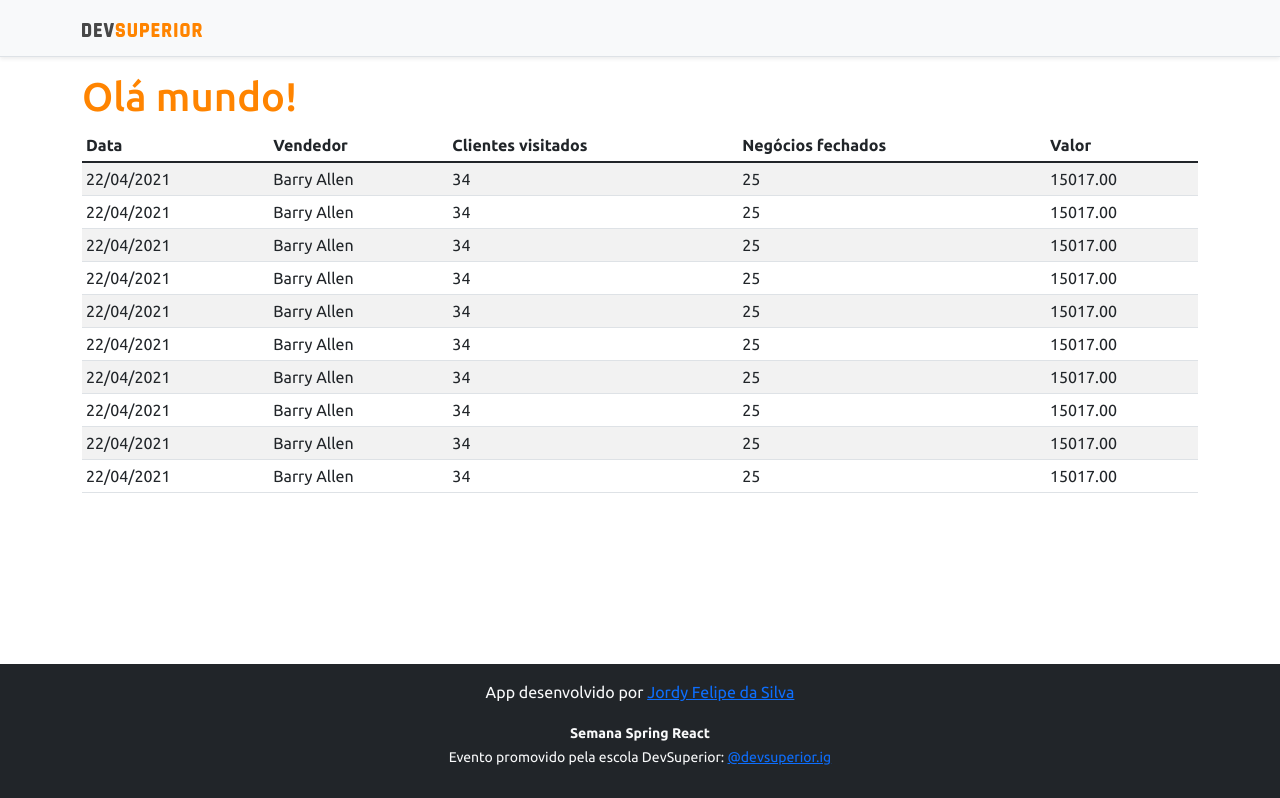
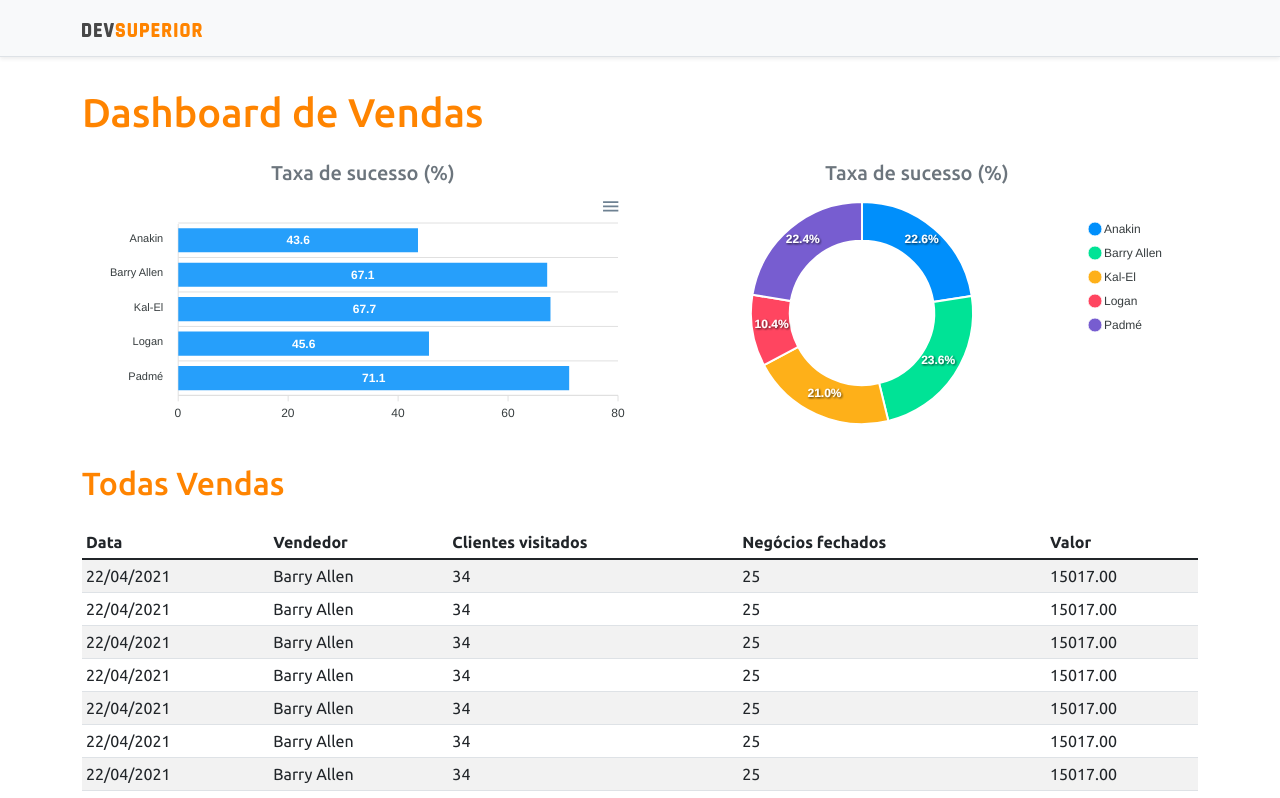
Before and after one commit to jordyfelipe/projeto-sds3, a React (Create React App) app in the folder frontend/: page / in a window 1280 px wide. Shown: the top 798 px of the page. Built offline with nearby package versions, Linux system fonts and the light colour scheme.

Commit message:
Static charts

```diff
--- a/frontend/package.json
+++ b/frontend/package.json
@@ -11,8 +11,10 @@
     "@types/node": "^12.0.0",
     "@types/react": "^17.0.0",
     "@types/react-dom": "^17.0.0",
+    "apexcharts": "^3.29.0",
     "bootstrap": "^5.1.3",
     "react": "^17.0.2",
+    "react-apexcharts": "^1.3.9",
     "react-dom": "^17.0.2",
     "react-scripts": "4.0.3",
     "typescript": "^4.1.2",
--- a/frontend/src/App.tsx
+++ b/frontend/src/App.tsx
@@ -1,4 +1,6 @@
+import BarChart from "components/BarChart";
 import DataTable from "components/DataTable";
+import DonutChart from "components/DonutChart";
 import Footer from "components/Footer";
 import NavBar from "components/NavBar";
 
@@ -10,8 +12,25 @@ function App() {
     <>
       <NavBar />
       <div className="container">
-        <h1 className="text-primary">Olá mundo!</h1>
+        <h1 className="text-primary py-3">Dashboard de Vendas</h1>
+
+        <div className="row px-3">
+          <div className="col-sm-6">
+          <h5 className="text-center text-secondary">Taxa de sucesso (%)</h5>
+            <BarChart />
+          </div>
+          <div className="col-sm-6">
+            <h5 className="text-center text-secondary">Taxa de sucesso (%)</h5>
+            <DonutChart />
+          </div>
+        </div>
+
+        <div className="py-3">
+          <h2 className="text-primary">Todas Vendas</h2>
+        </div>
+
         <DataTable />
+
       </div>
       <Footer />
     </>
--- /dev/null
+++ b/frontend/src/components/BarChart/index.tsx
@@ -0,0 +1,49 @@
+/**
+Obs.: Função Lambda está sendo atribuída a uma variável chamada NavBar.
+const DataTable = () => {} ao invés de function NavBar() {},
+porém, as duas formas estão corretas.
+*/
+
+/**
+Verificar página Apex Charts React
+https://apexcharts.com/docs/react-charts/
+*/
+
+import Chart from 'react-apexcharts';
+
+const BarChart = () => {
+
+    const options = {
+        plotOptions: {
+            bar: {
+                horizontal: true,
+            }
+        },
+    };
+
+    const mockData = {
+        labels: {
+            categories: ['Anakin', 'Barry Allen', 'Kal-El', 'Logan', 'Padmé']
+        },
+        series: [
+            {
+                name: "% Sucesso",
+                data: [43.6, 67.1, 67.7, 45.6, 71.1]
+            }
+        ]
+    };
+
+    return (
+        <Chart
+            /** Referenciando a variável const options acima */
+            /** 2 parênteses {{...options, conteúdo adicional na variável options}} */
+            options={{...options, xaxis: mockData.labels}}
+            series={mockData.series}
+            type="bar"
+            height="240"
+
+        />
+    );
+}
+
+export default BarChart;
--- /dev/null
+++ b/frontend/src/components/DonutChart/index.tsx
@@ -0,0 +1,40 @@
+/**
+Obs.: Função Lambda está sendo atribuída a uma variável chamada NavBar.
+const DataTable = () => {} ao invés de function NavBar() {},
+porém, as duas formas estão corretas.
+*/
+
+/**
+Verificar página Apex Charts React
+https://apexcharts.com/docs/react-charts/
+*/
+
+import Chart from 'react-apexcharts';
+
+const DonutChart = () => {
+
+    const mockData = {
+        series: [477138, 499928, 444867, 220426, 473088],
+        labels: ['Anakin', 'Barry Allen', 'Kal-El', 'Logan', 'Padmé']
+    }
+
+    const options = {
+        legend: {
+            show: true
+        }
+    }
+
+    return (
+        <Chart
+            /** Referenciando a variável const options acima */
+            /** 2 parênteses {{...options, conteúdo adicional na variável options}} */
+            options={{...options, labels: mockData.labels}}
+            series={mockData.series}
+            type="donut"
+            height="240"
+
+        />
+    );
+}
+
+export default DonutChart;
```
Also changed, not shown: frontend/src/components/DataTable/index.tsx (+4 -4 lines), frontend/src/components/Footer/index.tsx (+4 -4 lines), 1 other file (tests, documents, lock files or other folders).
